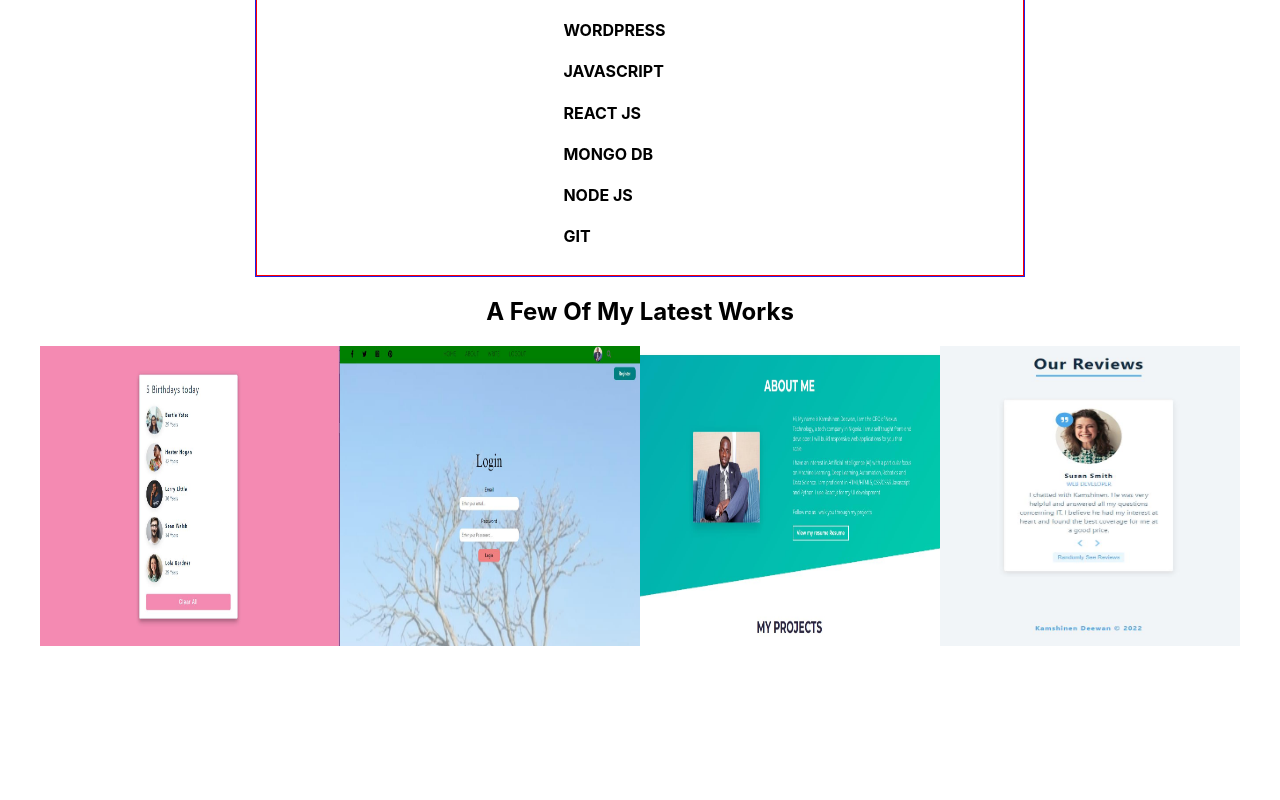
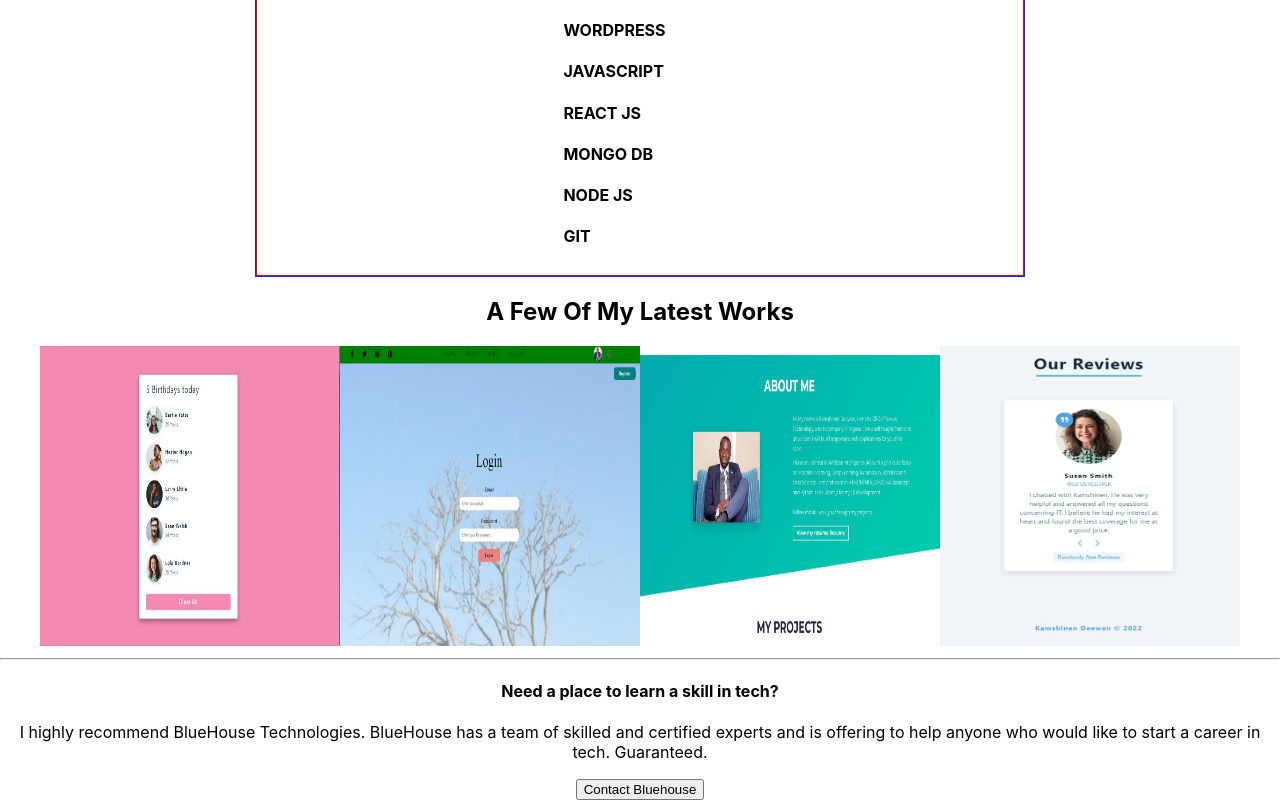
Before and after one commit to Muelji/myportfoliowebsite, a React (Create React App) app: page / in a window 1280 px wide. Shown: the part 2331-3131 px from the top of the page. Before the commit the page ends 2981 px from the top, so only its background shows below. Built offline with nearby package versions, Linux system fonts and the light colour scheme.

Commit message:
working on the test component

```diff
--- a/src/Components/Test.jsx
+++ b/src/Components/Test.jsx
@@ -20,7 +20,12 @@ function Test() {
          </div>
 
          <div>
-
+               <hr/>
+               <h4>Need a place to learn a skill in tech?</h4>
+               <p>
+               I highly recommend BlueHouse Technologies. BlueHouse has a team of skilled and certified experts and is offering to help anyone who would like to start a career in tech. Guaranteed.
+               </p>
+               <button>Contact Bluehouse</button>
 
          </div>
       </div>
```
